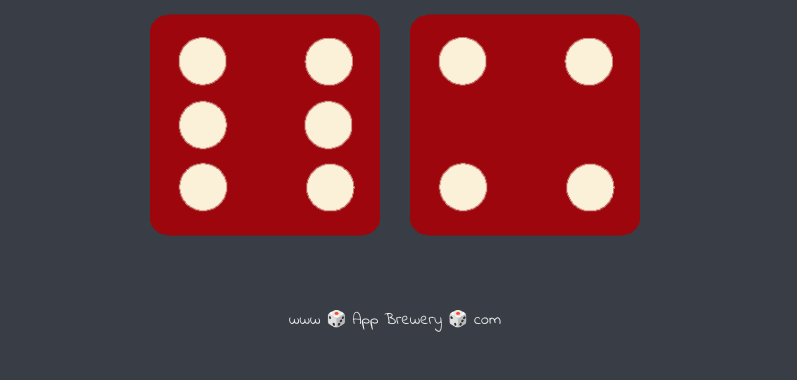
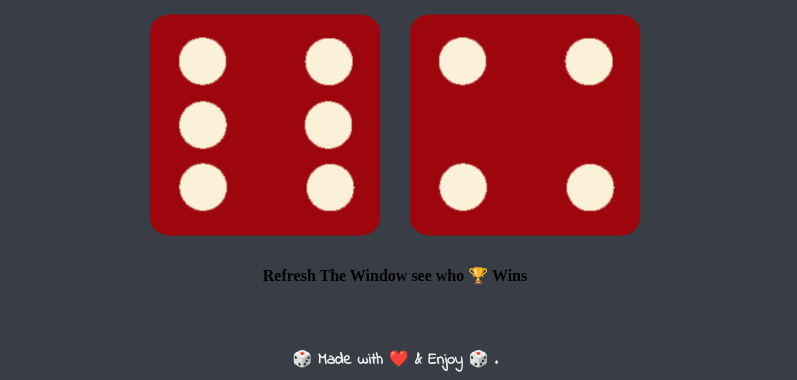
Before and after one commit to Sankushsoni23/DicePrediction, a plain HTML site: page index.html in a window 1280 px wide. Shown: the part 481-861 px from the top of the page, without its empty margins (245-1042 px from the left). Before the commit the page ends 821 px from the top, so only its background shows below. Drawn offline with Linux system fonts and the light colour scheme.

Commit message:
Update index.html

```diff
--- a/index.html
+++ b/index.html
@@ -22,6 +22,9 @@
         <p>Player 2</p>
         <img class="img2" src="images/dice6.png">
       </div>
+      <div>
+        <h4> Refresh The Window see who 🏆 Wins</h4>
+      </div>
 
     </div>
 
@@ -32,6 +35,6 @@
   </body>
 
   <footer>
-    www 🎲 App Brewery 🎲 com
+     <b>  🎲  Made with ❤️  & Enjoy 🎲  .</b>
   </footer>
 </html>
```
